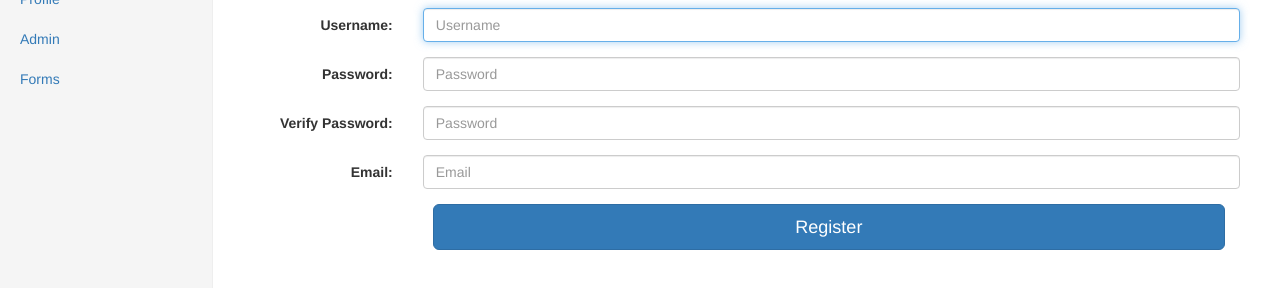
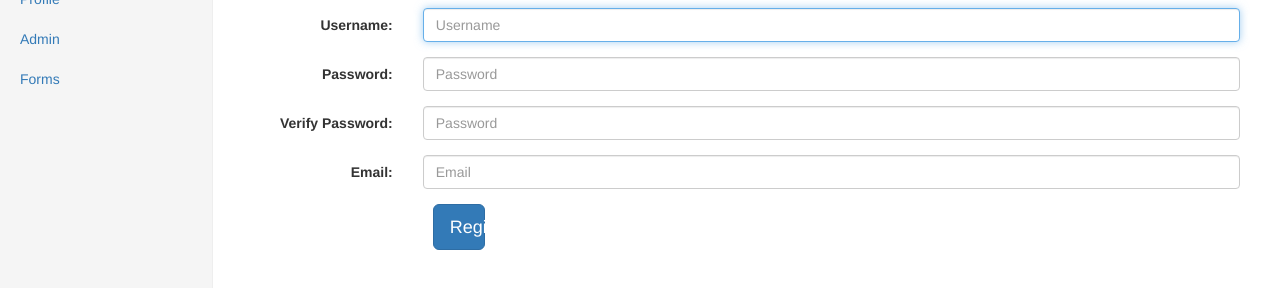
Before and after one commit to Jaisonbabu/WebDevSpring2016, a website: page public/assignment/register.html in a window 1280 px wide. Shown: the part 132-420 px from the top of the page. Drawn offline with nearby package versions, Linux system fonts and the light colour scheme.

```diff
--- a/public/Assignment/register.html
+++ b/public/assignment/register.html
@@ -88,7 +88,7 @@
                     </div>
                 </div>
 
-                <div class="col-md-offset-2 col-md-10">
+                <div class="col-md-offset-2 col-md-1">
                     <!--TODO: add link to profile.html -->
                     <a href="#" class="btn btn-primary btn-lg btn-block" role="button">Register</a>
                 </div>
```
Also changed, not shown: public/assignment/css/dashboard.css (renamed from public/Assignment/css/dashboard.css), public/assignment/css/style.css (renamed from public/Assignment/css/style.css), public/assignment/home.html (renamed from public/Assignment/home.html), public/assignment/index.html (renamed from public/Assignment/index.html), public/assignment/js/libs/jquery_11.3.min.js (renamed from public/Assignment/js/libs/jquery_11.3.min.js), public/assignment/profile.html (renamed from public/Assignment/profile.html).
